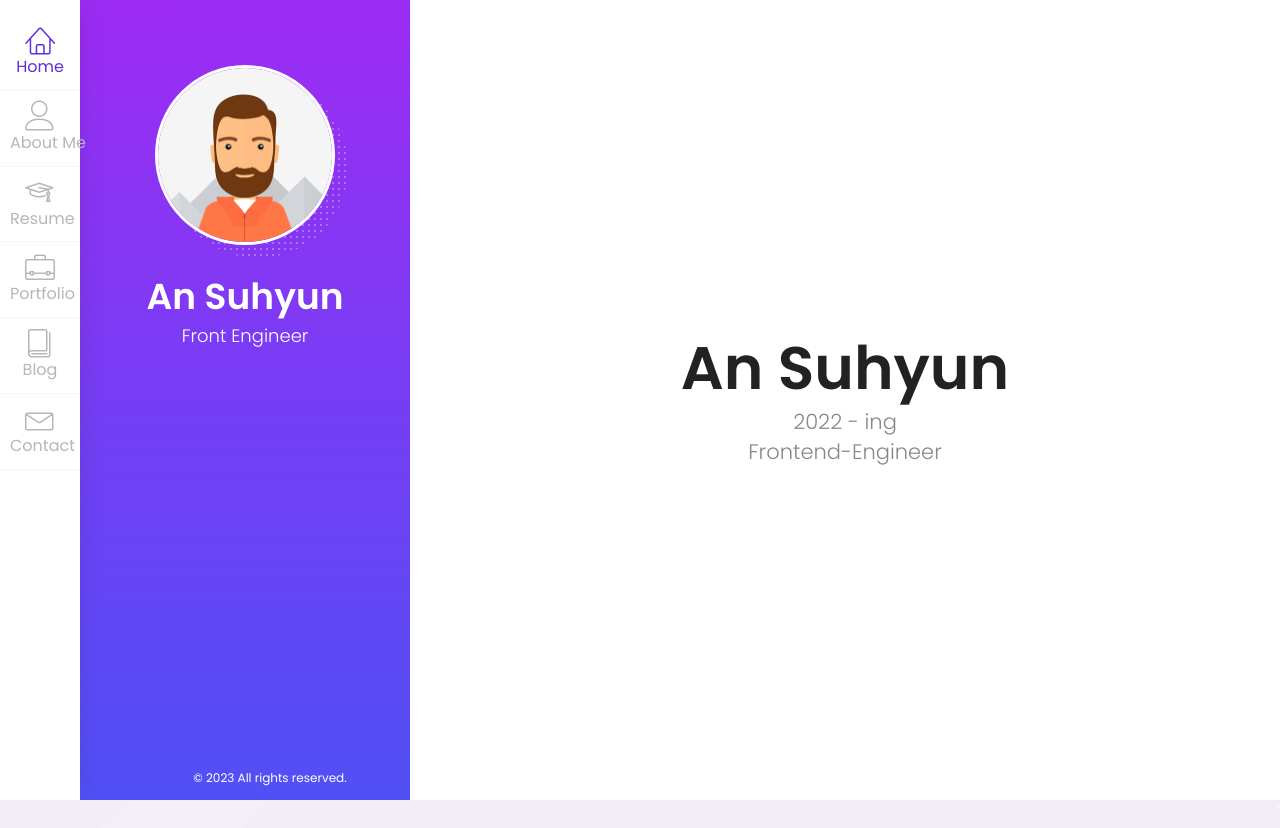
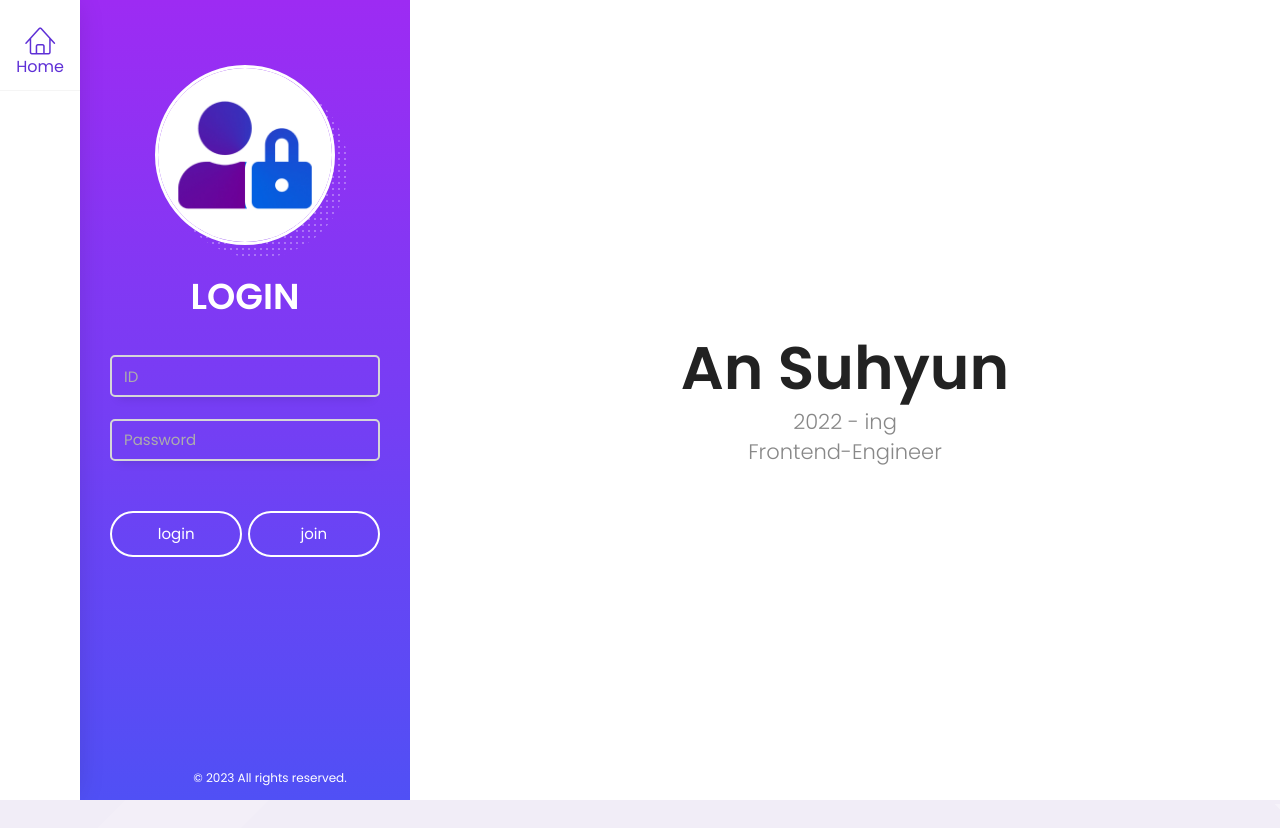
Before and after one commit to ansu7514/my-portfolio-front-app, a React (Create React App) app: page / in a window 1280 px wide. Shown: the top 828 px of the page. Built offline with nearby package versions, Linux system fonts and the light colour scheme.

Commit message:
Login Form 생성

```diff
--- a/src/App.tsx
+++ b/src/App.tsx
@@ -10,6 +10,7 @@ import './css/perfect-scrollbar.css';
 import './css/owl.carousel.css';
 import './css/magnific-popup.css';
 import './css/main.css';
+import './css/custom.css';
 
 const App = () => {
     return (
--- a/src/components/HeaderInfo.tsx
+++ b/src/components/HeaderInfo.tsx
@@ -1,12 +1,26 @@
+import { useSelector } from "react-redux";
+import { RootState } from "../redux/store";
+import { useLayoutEffect, useState } from "react";
+
+import LoginForm from "./LoginForm";
+
 const HeaderInfo = () => {
+    const login = useSelector((state: RootState) => state.user.login);
+
+    const [imgSrc, setImgSrc] = useState('');
+
+    useLayoutEffect(() => {
+        if (!login) setImgSrc('img/main_login.jpg');
+        else setImgSrc('img/main_photo.jpg');
+    }, [login]);
+
     return (
         <div className="header-content">
             <div className="header-photo">
-                <img src="img/main_photo.jpg" alt="AnSuhyun" />
+                <img src={imgSrc} alt="user_img" />
             </div>
             <div className="header-titles">
-                <h2>An Suhyun</h2>
-                <h4>Front Engineer</h4>
+                {!login && <LoginForm />}
             </div>
         </div>
     )
--- /dev/null
+++ b/src/components/LoginForm.tsx
@@ -0,0 +1,21 @@
+const LoginForm = () => {
+    return (
+        <div className="login-form">
+            <h2>LOGIN</h2>
+            <div className="login-input-container">
+                <div className="form-group form-group-with-icon">
+                    <input id="login_id" type="text" name="id" className="form-control login-input" placeholder="ID" required data-error="ID is required." />
+                </div>
+                <div className="form-group form-group-with-icon">
+                    <input id="login_pw" type="password" name="pw" className="form-control login-input" placeholder="Password" required data-error="Password is required." />
+                </div>
+            </div>
+            <div className="header-buttons login-buttons">
+                <button className="btn btn-primary login-btn">login</button>
+                <button className="btn btn-primary login-btn">join</button>
+            </div>
+        </div>
+    )
+};
+
+export default LoginForm;
--- a/src/components/menu/SideMenu.tsx
+++ b/src/components/menu/SideMenu.tsx
@@ -1,10 +1,13 @@
-import { useDispatch } from "react-redux";
+import { RootState } from "../../redux/store";
+import { useDispatch, useSelector } from "react-redux";
 import { SideMenuStatus } from "../../types/SideMenuType";
 
 import { setSideMenuClick } from "../../redux/reducer/SideMenuReducer";
 
 const SideMenu = () => {
     const dispatch = useDispatch();
+
+    const login = useSelector((state: RootState) => state.user.login);
 
     const menuBtnClick = (state: SideMenuStatus) => {
         dispatch(setSideMenuClick(state));
@@ -18,6 +21,9 @@ const SideMenu = () => {
                     <span className="link-text">Home</span>
                 </a>
             </li>
+            {
+                login &&
+                <>
                     <li className="active">
                         <a href="#about-me" className="nav-anim">
                             <span className="menu-icon lnr lnr-user"></span>
@@ -48,6 +54,8 @@ const SideMenu = () => {
                             <span className="link-text">Contact</span>
                         </a>
                     </li>
+                </>
+            }
         </ul>
     )
 };
--- /dev/null
+++ b/src/css/custom.css
@@ -0,0 +1,24 @@
+.login-form>h2 {
+    padding-bottom: 30px;
+}
+
+.login-input {
+    color: #fff !important;
+}
+
+.login-input:focus {
+    color: #fff;
+}
+
+.login-buttons {
+    display: flex;
+    justify-content: space-between;
+    align-items: center;
+}
+
+.login-btn {
+    width: 49%;
+    cursor: pointer;
+    box-shadow: none;
+    margin-bottom: 0px;
+}
--- a/src/redux/reducer/SideMenuReducer.tsx
+++ b/src/redux/reducer/SideMenuReducer.tsx
@@ -9,14 +9,14 @@ export interface SideMenuStateType {
 
 const initialState: SideMenuStateType = {
     sideMenuStatus: SideMenuStatus.home,
-}
+};
 
 export const sideMenuSlice = createSlice({
     name: 'sideMenu',
     initialState,
     reducers: {
         setSideMenuClick: (state, action: PayloadAction<SideMenuStatus>) => {
-            state.sideMenuStatus = action.payload
+            state.sideMenuStatus = action.payload;
         },
     },
 })
--- /dev/null
+++ b/src/redux/reducer/UserReducer.tsx
@@ -0,0 +1,29 @@
+import { createSlice } from '@reduxjs/toolkit';
+import type { PayloadAction } from '@reduxjs/toolkit';
+import { UserTableType } from '../../types/DB/UserTableTypes';
+
+export interface UserStateType {
+    login: boolean,
+    info: UserTableType | null
+};
+
+const initialState: UserStateType = {
+    login: false,
+    info: null
+};
+
+export const userSlice = createSlice({
+    name: 'user',
+    initialState,
+    reducers: {
+        setLogin: (state, action: PayloadAction<boolean>) => {
+            state.login = action.payload;
+        },
+        setUserInfo: (state, action: PayloadAction<UserTableType | null>) => {
+            state.info = action.payload;
+        }
+    },
+})
+
+export const { setLogin, setUserInfo } = userSlice.actions;
+export default userSlice.reducer;
--- a/src/redux/store.ts
+++ b/src/redux/store.ts
@@ -1,10 +1,12 @@
 import { configureStore } from '@reduxjs/toolkit';
 
 import sideMenuReducer from './reducer/SideMenuReducer';
+import userReducer from './reducer/UserReducer';
 
 export const store = configureStore({
     reducer: {
         sideMenu: sideMenuReducer,
+        user: userReducer,
     },
 })
 
--- /dev/null
+++ b/src/serverApi.js
@@ -0,0 +1 @@
+const LOCAL_SERVER_DOMAIN = `localhost:3101`;
--- /dev/null
+++ b/src/types/DB/UserTableTypes.ts
@@ -0,0 +1,6 @@
+export type UserTableType = {
+    user_id: string,
+    name: string,
+    image: string,
+    job: string
+};
```
Also changed, not shown: public/img/login.png (added), public/img/main_login.jpg (added). Lines whose indentation alone changed are shown as unchanged.
